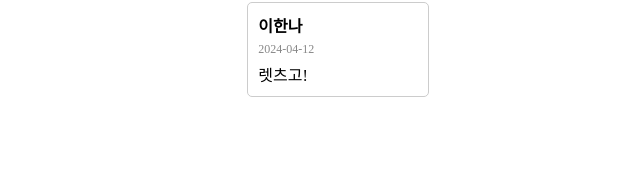
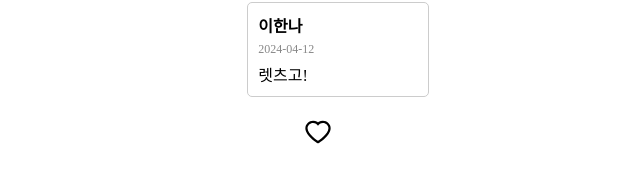
Before and after one commit to LikeLionHGU/DaePo_Front, a React (Create React App) app: page /DaePo/PostPage in a window 1280 px wide. Shown: the part 401-584 px from the top of the page, without its empty margins (330-970 px from the left). Built offline with nearby package versions, Linux system fonts and the light colour scheme; what recoil-persist would draw is missing.

Commit message:
feat: 게시물 좋아요 기능

```diff
--- a/package.json
+++ b/package.json
@@ -8,6 +8,7 @@
     "@testing-library/user-event": "^13.5.0",
     "react": "^18.2.0",
     "react-dom": "^18.2.0",
+    "react-icons": "^5.0.1",
     "react-router-dom": "^6.22.3",
     "react-scripts": "5.0.1",
     "recoil": "^0.7.7",
--- /dev/null
+++ b/src/component/PostPage/LikeComponent.js
@@ -0,0 +1,27 @@
+import React, { useState } from "react";
+import { AiFillHeart, AiOutlineHeart } from "react-icons/ai";
+
+function LikeComponent() {
+  const [heart, setHeart] = useState(false);
+
+  const handleHeart = () => {
+    const newHeartValue = !heart;
+    setHeart(newHeartValue);
+    if (newHeartValue) {
+      console.log("저장됨");
+    } else {
+      console.log("취소됨");
+    }
+  };
+  return (
+    <div onClick={handleHeart}>
+      {heart ? (
+        <AiFillHeart style={{ color: "red", fontSize: "30px" }} />
+      ) : (
+        <AiOutlineHeart style={{ fontSize: "30px" }} />
+      )}
+    </div>
+  );
+}
+
+export default LikeComponent;
--- a/src/pages/PostPage.js
+++ b/src/pages/PostPage.js
@@ -1,11 +1,13 @@
 import CommentComponent from "../component/PostPage/CommentComponent";
 import TitleComponent from "../component/PostPage/TitleComponent";
+import LikeComponent from "../component/PostPage/LikeComponent";
 
 function PostPage() {
   return (
     <>
       <TitleComponent />
       <CommentComponent />
+      <LikeComponent />
     </>
   );
 }
```
Also changed, not shown: 1 other file (tests, documents, lock files or other folders).
